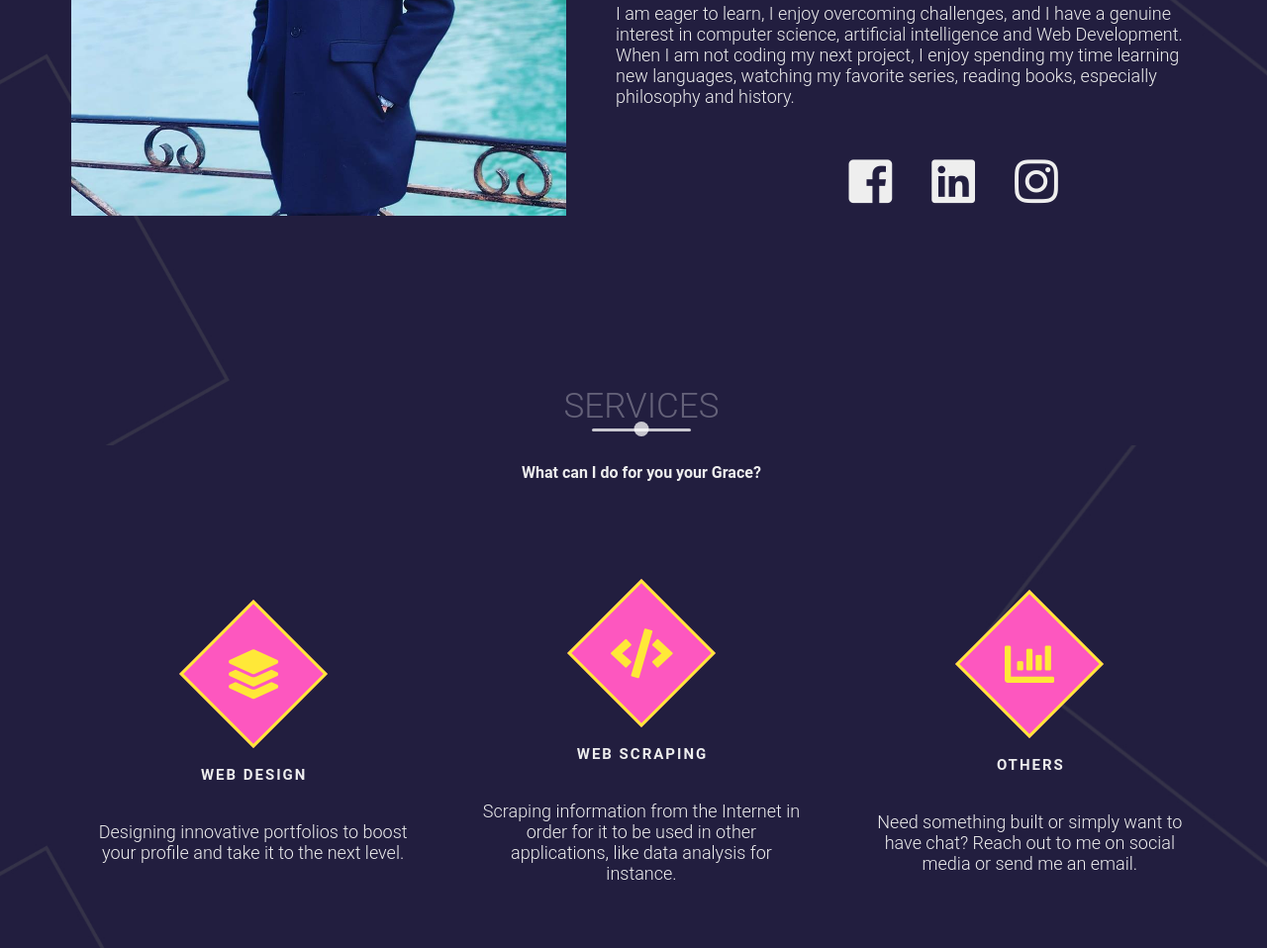
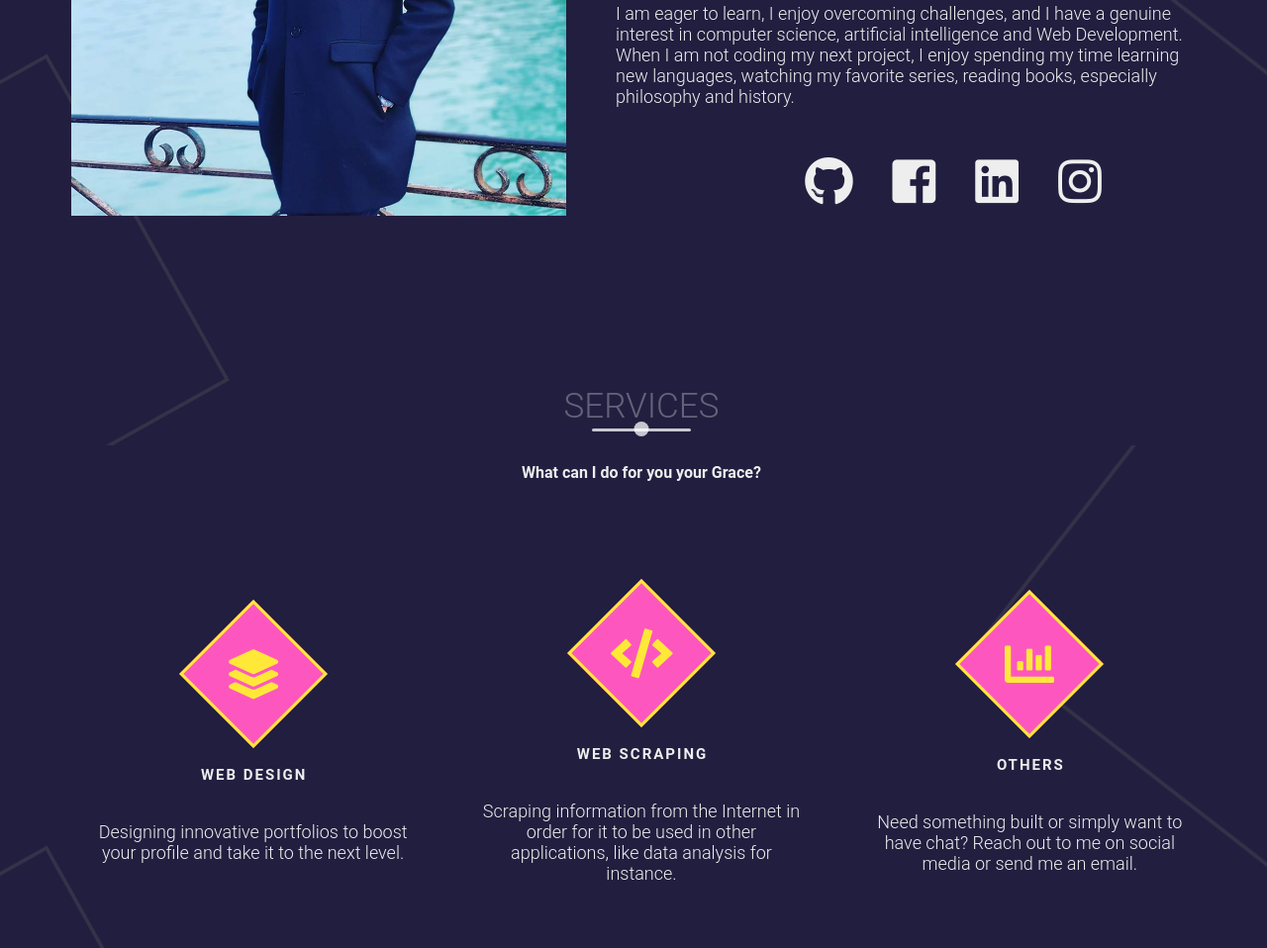
Before and after one commit to Caecilius21/Portfolio, a plain HTML site: page index.html in a window 1280 px wide. Shown: the part 1150-2108 px from the top of the page at 99% size. Drawn offline with nearby package versions, Linux system fonts and the light colour scheme.

Commit message:
Update index.html

```diff
--- a/index.html
+++ b/index.html
@@ -66,6 +66,11 @@
           <!-- </p> -->
           <div class="social-media">
             <ul class="nav-list">
+              <li>
+                <a href="https://github.com/Caecilius21/" class="icon-link" target="_blank">
+                  <i class="fab fa-github"></i>
+                </a>
+              </li>
               <li>
                 <a href="https://www.facebook.com/ayoub.bouhachmoud" class="icon-link" target="_blank">
                   <i class="fab fa-facebook-square"></i>
```
